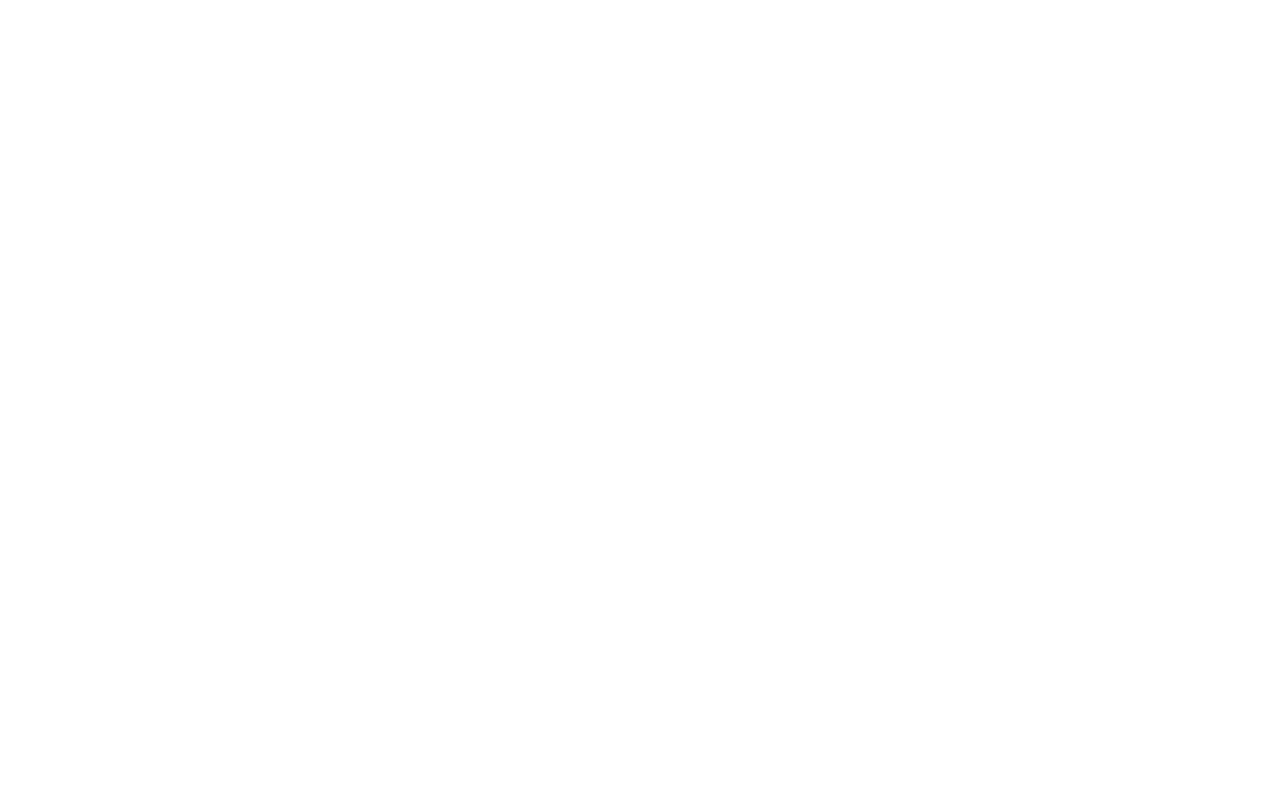
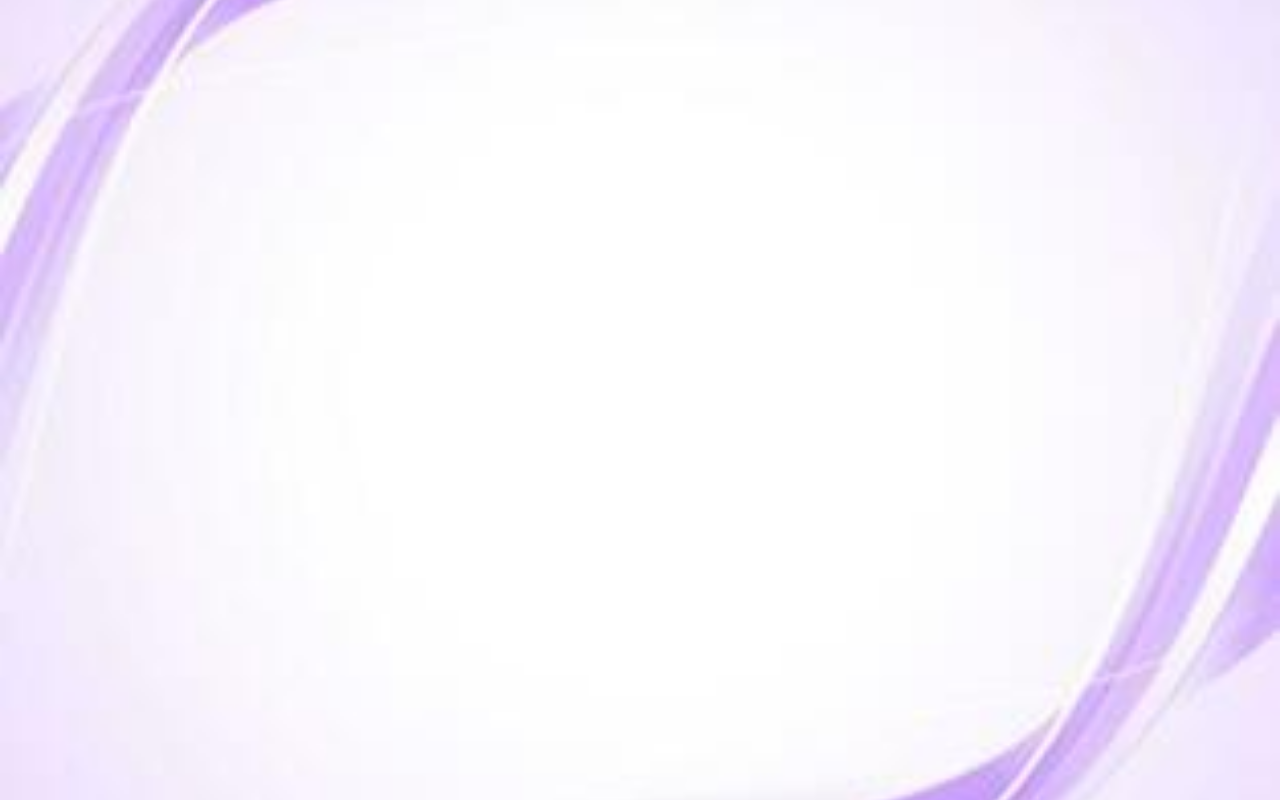
Before and after one commit to anish0m/journal, a Vue app in the folder journal_frontend/: page / in a window 1280 px wide. Built offline with nearby package versions, Linux system fonts and the light colour scheme.

Commit message:
Add required static files

```diff
--- a/journal_frontend/src/style.css
+++ b/journal_frontend/src/style.css
@@ -4,3 +4,30 @@
   padding: 2rem;
   text-align: center;
 }
+
+body {
+  background-image: url('./assets/background.jpg');
+  background-size: cover;
+  background-repeat: no-repeat;
+  background-position: center center;
+  min-height: 100vh;
+  margin: 0;
+  padding: 0;
+}
+
+/* see how the color palate looks from here */
+sample {
+  color: #000014;     /*01*/
+  color: #140035;     /*02*/
+  color: #290e56;     /*03*/
+  color: #341667;     /*04*/
+  color: #3e1d77;     /*05*/
+  color: #492487;     /*06*/
+  color: #532c97;     /*07*/
+  color: #573aa8;     /*08*/
+  color: #5b48b8;     /*09*/
+  color: #615dd0;     /*10*/
+  color: #6771e8;     /*11*/
+  color: #7399ff;     /*12*/
+  color: #b9ccff;     /*13*/
+}
```
Also changed, not shown: journal_frontend/src/assets/background.jpg (added), journal_frontend/src/assets/card.jpg (added).
